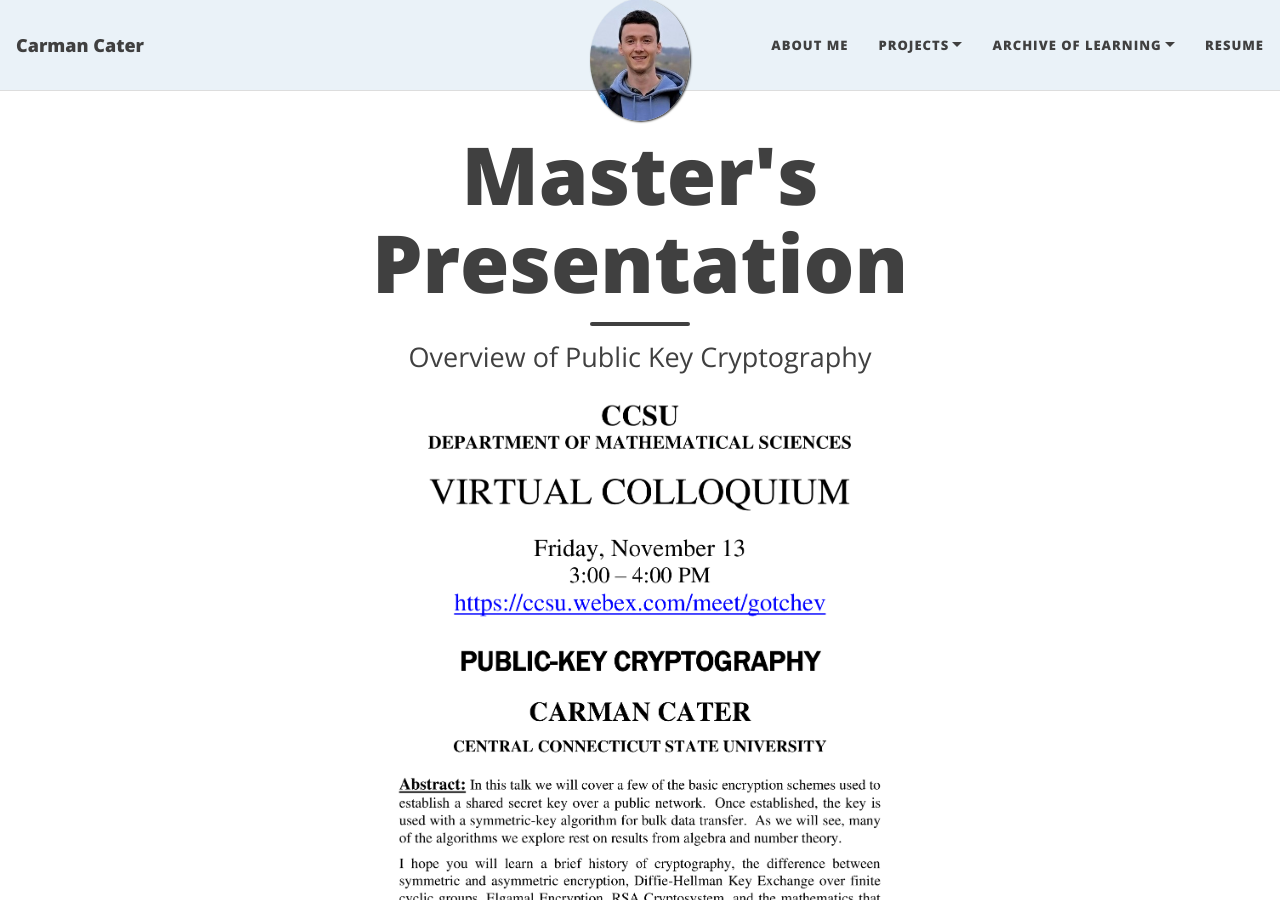
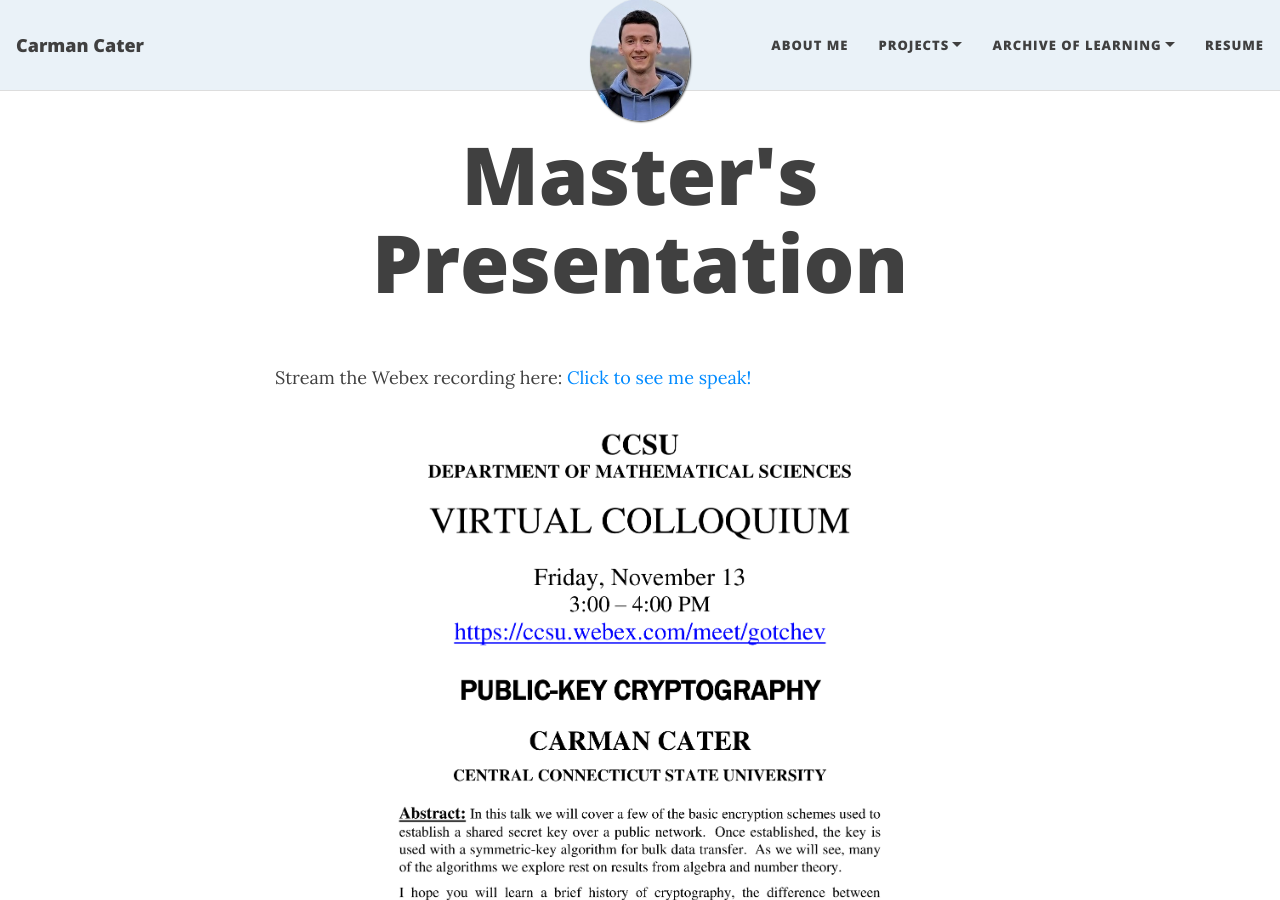
Before and after one commit to carmancater/carmancater.github.io, a Jekyll site: the page built from publicKeyCryptographyProject.html, in a window 1280 px wide and 900 px high. Built offline with Jekyll 4.4.1, drawn with Linux system fonts in a browser that asks for light colours; nearby versions of some CDN libraries; some of the changed lines change nothing that is shown.

Commit message:
Update publicKeyCryptographyProject.html

```diff
--- a/publicKeyCryptographyProject.html
+++ b/publicKeyCryptographyProject.html
@@ -1,20 +1,13 @@
 ---
 layout: page
 title: Master's Presentation
-subtitle: Overview of Public Key Cryptography
 ---
+
+<p>Stream the Webex recording here: <a href="https://mathcolloquium.sites.ccsu.edu/past/Fall2020/CCater-20201113.mp4" target="_blank">Click to see me speak!</a><p>
 
 <div style="text-align: center;">
          <img width="500" src="https://carmancater.github.io/assets/img/publicKeyCryptographyFlyer.png">
-      </div>
-
-<p>Stream the Webex recording here: <a href="https://mathcolloquium.sites.ccsu.edu/past/Fall2020/CCater-20201113.mp4" target="_blank">Click to see me speak!</a><p>
-
-<!-- <p>Abstract:</p>
-
-<p>In this talk we will cover a few of the basic encryption schemes used to establish a shared secret key over a public network.  Once established, the key is used with a symmetric-key algorithm for bulk data transfer.  As we will see, many of the algorithms we explore rest on results from algebra and number theory.</p>
-
-<p>I hope you will learn a brief history of cryptography, the difference between symmetric and asymmetric encryption, Diffie-Hellman Key Exchange over finite cyclic groups, Elgamal Encryption, RSA Cryptosystem, and the mathematics that underly such algorithms.  The security of the schemes discussed relies on the "difficulty" of two problems:  The Discrete Logarithm Problem and the Factorization Problem.</p> -->
+</div>
 
 </p>Below is the presentation file written in LaTeX. This represents a year of studying public key cryptography along with some number theory and learning the SageMath programming language.</p>
 
```
